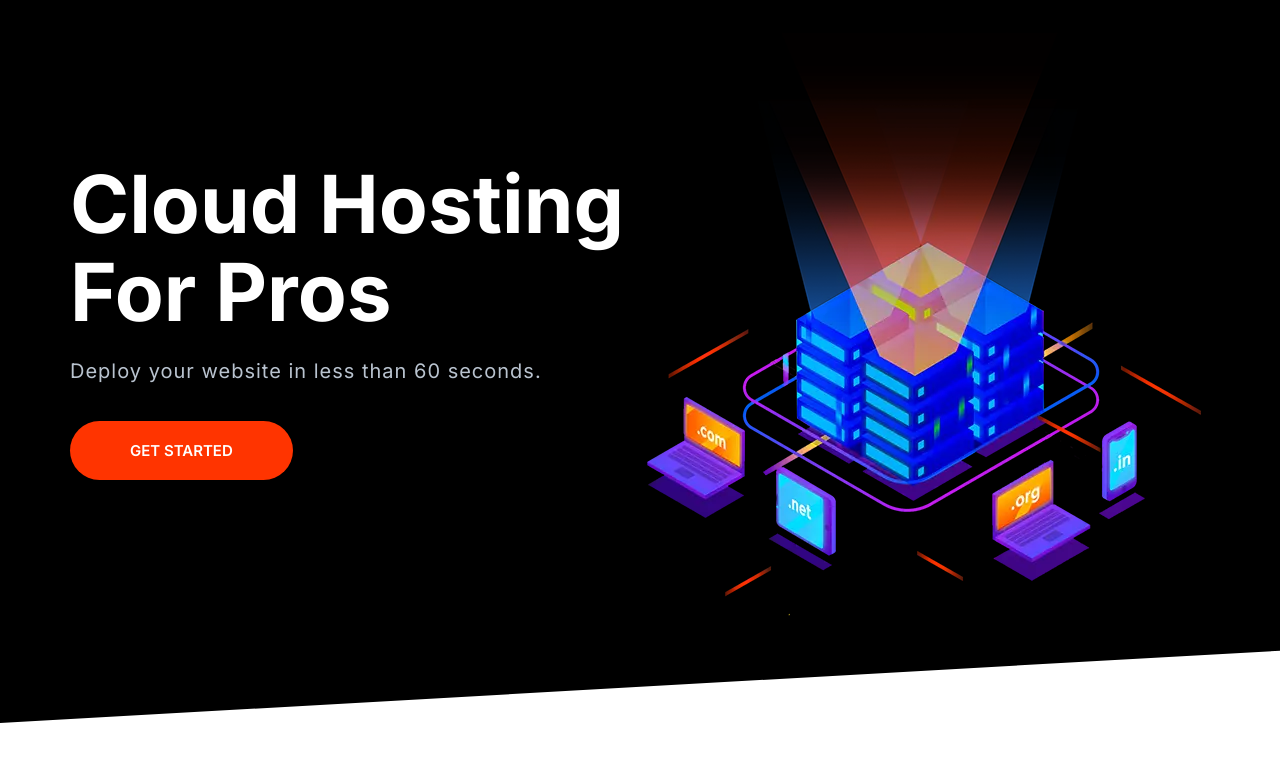
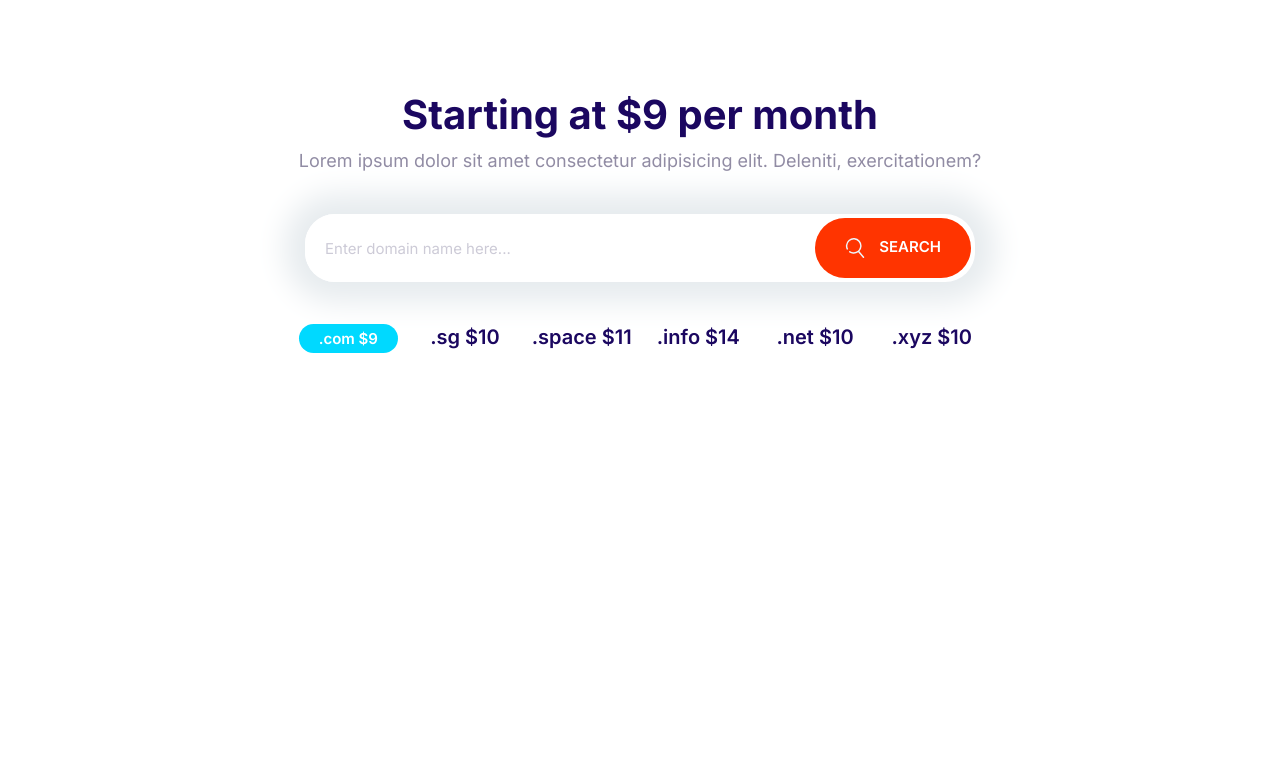
Before and after one commit to Rizque/moshify, a plain HTML site: page index.html in a window 1280 px wide. Drawn offline with Linux system fonts and the light colour scheme.

Commit message:
Domain Block.

```diff
--- a/CSS/styles.css
+++ b/CSS/styles.css
@@ -200,10 +200,18 @@ a {
   font-size: 1.8rem;
   font-weight: 600;
   margin: 1rem 0;
+  outline: 0;
   padding: 2rem 3rem;
   text-align: center;
   text-transform: uppercase;
   white-space: nowrap;
+}
+
+.btn .icon {
+  width: 2rem;
+  height: 2rem;
+  margin-right: 1rem;
+  vertical-align: middle;
 }
 
 .btn--primary {
@@ -282,7 +290,7 @@ a {
 .input-group .input {
   border: 0;
   flex-grow: 1;
-  padding: 1.5rem 1rem;
+  padding: 1.5rem 2rem;
 }
 
 .input-group .btn {
@@ -688,3 +696,28 @@ a {
     align-self: center;
   }
 }
+
+/* Domain Block */
+.block-domain .input-group {
+  box-shadow: 0 0 30px 20px #e6ebee;
+  border: 0;
+  margin: 4rem auto;
+  max-width: 670px;
+}
+
+.block-domain__prices {
+  display: grid;
+  grid-template-columns: repeat(3, 1fr);
+  grid-template-rows: repeat(2, 6rem);
+  font-size: 2rem;
+  font-weight: 600;
+  justify-items: center;
+  max-width: 700px;
+  margin: 0 auto;
+}
+
+@media screen and (min-width: 768px) {
+  .block-domain__prices {
+    grid-template-columns: repeat(auto-fit, minmax(10rem, 1fr));
+  }
+}
--- a/index.html
+++ b/index.html
@@ -14,28 +14,38 @@
     <link rel="stylesheet" href="CSS/styles.css" />
   </head>
   <body>
-    <section class="block block--dark block--skewed-left hero">
-      <div class="container grid grid--1x2">
-        <header class="block__header hero__content">
-          <h1 class="block__heading">Cloud Hosting For Pros</h1>
-          <p class="hero__tagline">
-            Deploy your website in less than 60 seconds.
-          </p>
-          <a href="" class="btn btn--accent btn--stretched">Get Started</a>
-        </header>
-        <picture>
-          <source
-            type="image/webp"
-            srcset="images/banner.webp 1x, images/banner@2x.webp 2x"
-          />
-          <source
-            type="image/png"
-            srcset="images/banner.png 1x, images/banner@2x.png 2x"
-          />
-          <img class="hero__image" src="images/banner.png" alt="" />
-        </picture>
+    <section class="block container block-domain">
+      <header class="block__header">
+        <h2>Starting at $9 per month</h2>
+        <p>
+          Lorem ipsum dolor sit amet consectetur adipisicing elit. Deleniti,
+          exercitationem?
+        </p>
+      </header>
+      <div class="input-group">
+        <input
+          type="text"
+          class="input"
+          placeholder="Enter domain name here..."
+        />
+        <button class="btn btn--accent">
+          <svg class="icon icon--white">
+            <use xlink:href="images/sprite.svg#search"></use>
+          </svg>
+          Search
+        </button>
       </div>
+      <ul class="list block-domain__prices">
+        <li><span class="badge badge--secondary">.com $9</span></li>
+        <li>.sg $10</li>
+        <li>.space $11</li>
+        <li>.info $14</li>
+
+        <li>.net $10</li>
+        <li>.xyz $10</li>
+      </ul>
     </section>
+
     <script src="js/main.js"></script>
   </body>
 </html>
```
Also changed, not shown: components/domain_block.html (added, +27 -0 lines).
